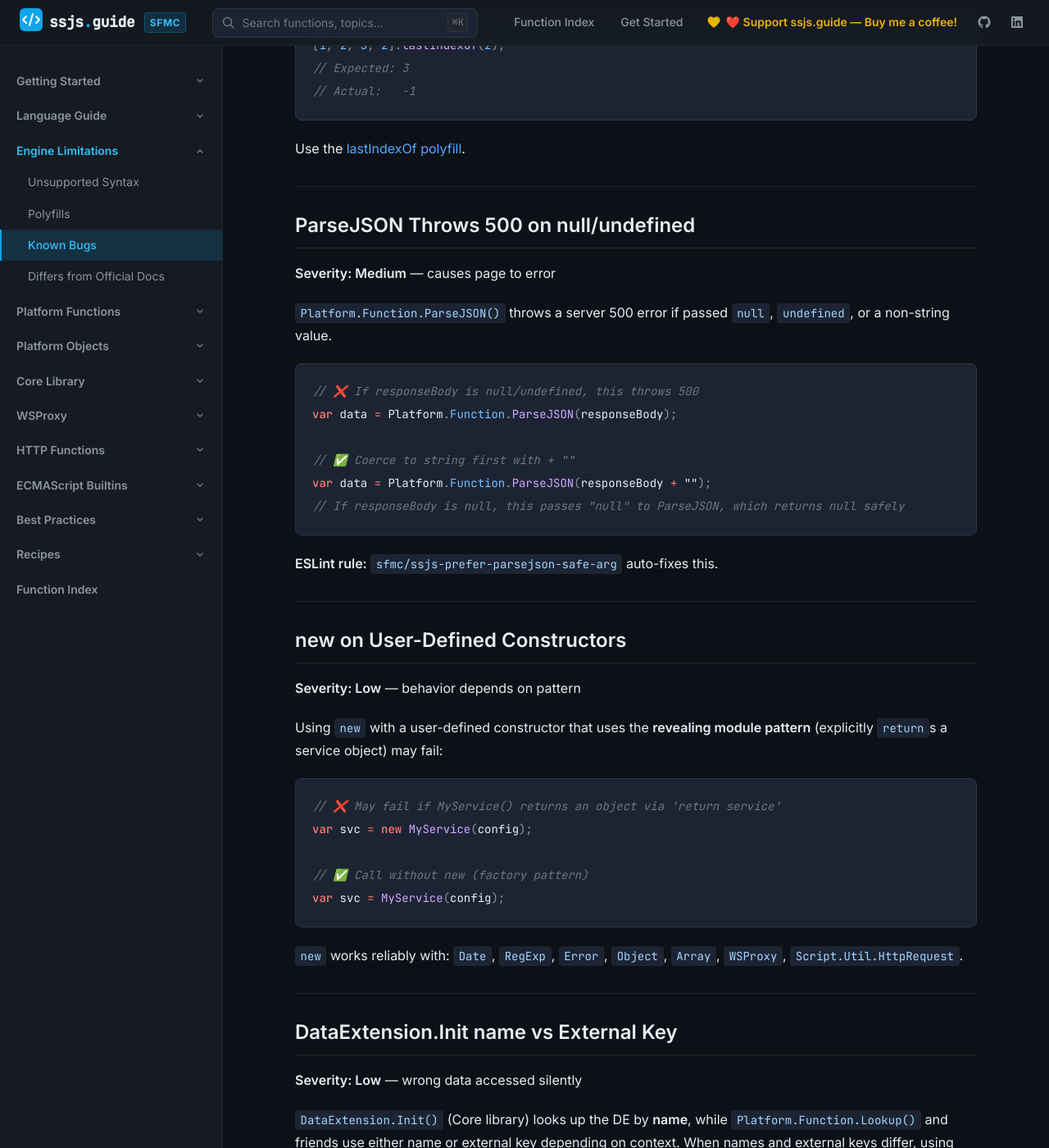
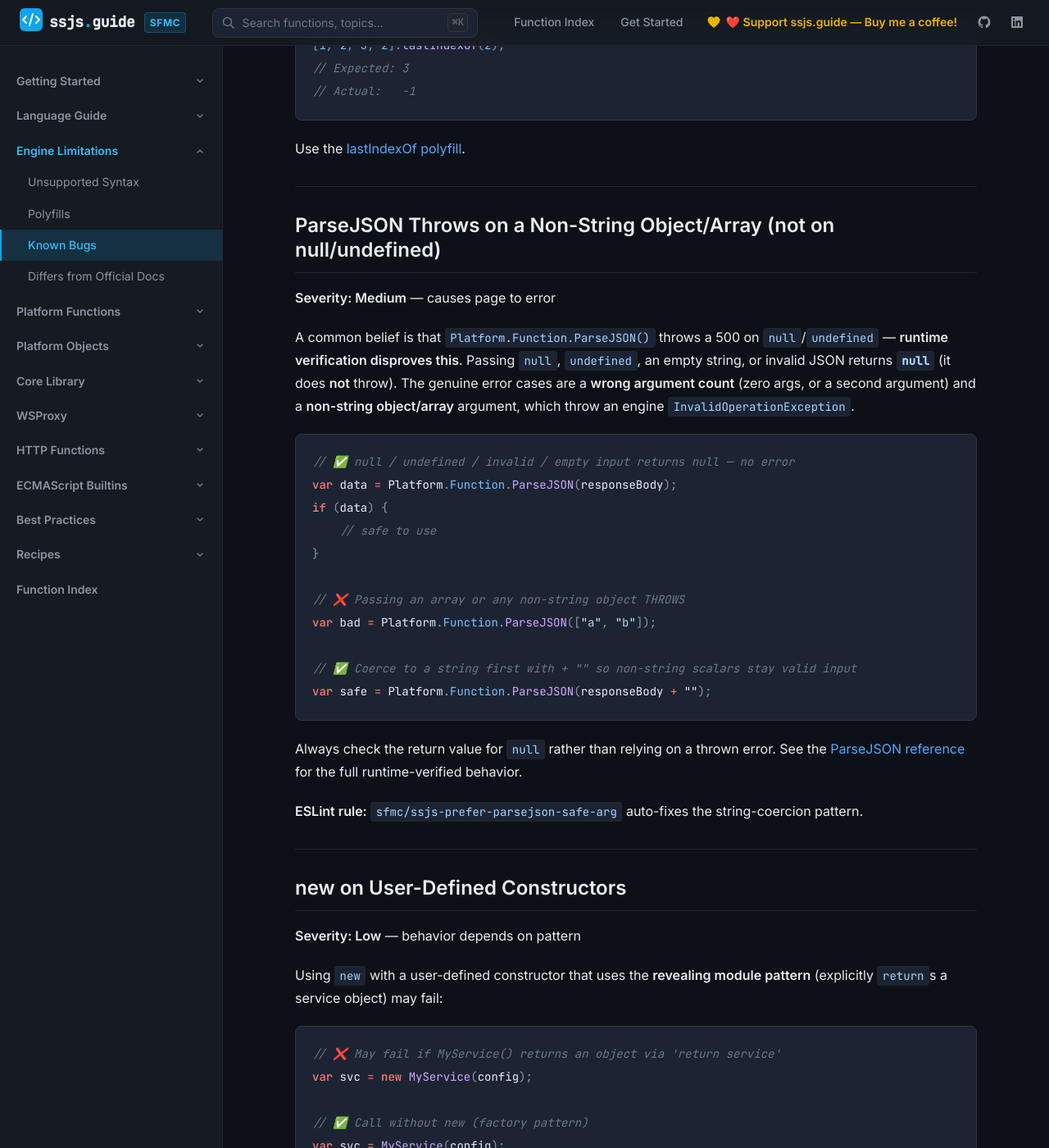
Before and after one commit to JoernBerkefeld/ssjs.guide, a Jekyll site: the page built from engine-limitations/known-bugs.md, in a window 1280 px wide and 1400 px high, scrolled down 6917 px. Shown: the whole window at 82% size. Built offline with Jekyll 4.4.1, drawn with Linux system fonts in a browser that asks for light colours; some of the changed text lies outside the part shown.

Commit message:
Fix DateTime.LocalDateToSystemDate anchor and document runtime-verified engine behavior
- Correct #localdatetolocaldate anchor typo to #localdatetosystemdate in datetime.md and update cross-links (function-index, localdatetosystemdate platform function)
- differs-from-docs: add HTTP.Post header/StatusCode/Response notes, DateTime conversion methods return CLR DateTime objects, Date.getMilliseconds off-by-one; add stable anchors to Date.now/Date.parse
- known-bugs: correct ParseJSON behavior (returns null, throws on non-string object/array), add Object.propertyIsEnumerable always-false bug
- polyfills: add Date.prototype.toISOString (toISOStringUTC) helper and description
- Regenerate site-index.json

````diff
--- a/engine-limitations/known-bugs.md
+++ b/engine-limitations/known-bugs.md
@@ -243,22 +243,29 @@ Use the [lastIndexOf polyfill](/engine-limitations/polyfills/#array-prototype-la
 
 ---
 
-## ParseJSON Throws 500 on null/undefined
+## ParseJSON Throws on a Non-String Object/Array (not on null/undefined)
 
 **Severity: Medium** — causes page to error
 
-`Platform.Function.ParseJSON()` throws a server 500 error if passed `null`, `undefined`, or a non-string value.
+A common belief is that `Platform.Function.ParseJSON()` throws a 500 on `null`/`undefined` — **runtime verification disproves this**. Passing `null`, `undefined`, an empty string, or invalid JSON returns **`null`** (it does **not** throw). The genuine error cases are a **wrong argument count** (zero args, or a second argument) and a **non-string object/array** argument, which throw an engine `InvalidOperationException`.
 
 ```javascript
-// ❌ If responseBody is null/undefined, this throws 500
+// ✅ null / undefined / invalid / empty input returns null — no error
 var data = Platform.Function.ParseJSON(responseBody);
+if (data) {
+    // safe to use
+}
 
-// ✅ Coerce to string first with + ""
-var data = Platform.Function.ParseJSON(responseBody + "");
-// If responseBody is null, this passes "null" to ParseJSON, which returns null safely
+// ❌ Passing an array or any non-string object THROWS
+var bad = Platform.Function.ParseJSON(["a", "b"]);
+
+// ✅ Coerce to a string first with + "" so non-string scalars stay valid input
+var safe = Platform.Function.ParseJSON(responseBody + "");
 ```
 
-**ESLint rule:** `sfmc/ssjs-prefer-parsejson-safe-arg` auto-fixes this.
+Always check the return value for `null` rather than relying on a thrown error. See the [ParseJSON reference](/platform-functions/parsejson/) for the full runtime-verified behavior.
+
+**ESLint rule:** `sfmc/ssjs-prefer-parsejson-safe-arg` auto-fixes the string-coercion pattern.
 
 ---
 
@@ -441,3 +448,19 @@ typeof ({}).isPrototypeOf;        // "function"  — it appears to exist
 ```
 
 Never call `isPrototypeOf`. To test prototype/instance relationships, compare the constructor directly (`obj.constructor === Ctor`) or walk the prototype chain manually. See [Object Methods](/ecmascript-builtins/object-methods/#isprototypeof).
+
+---
+
+## Object.prototype.propertyIsEnumerable Always Returns false {#objectprototypepropertyisenumerable-broken}
+
+**Severity: Low** — incorrect result
+
+`Object.prototype.propertyIsEnumerable(prop)` exists in the SFMC Jint engine but is **broken**: it returns `false` even for own enumerable properties (runtime-verified). Use `hasOwnProperty` for own-property checks instead.
+
+```javascript
+var o = { a: 1 };
+o.propertyIsEnumerable("a"); // false — WRONG, should be true
+o.hasOwnProperty("a");       // true  — use this instead
+```
+
+See [Object Methods](/ecmascript-builtins/object-methods/#propertyisenumerable) and [Differs from Official Docs](/engine-limitations/differs-from-docs/#objectprototypepropertyisenumerable-broken).
````
Also changed, not shown: core-library/datetime.md (+2 -2 lines), engine-limitations/differs-from-docs.md (+23 -2 lines), engine-limitations/polyfills.md (+32 -1 lines), function-index/index.md (+1 -1 lines), platform-functions/localdatetosystemdate.md (+1 -1 lines), site-index.json.
